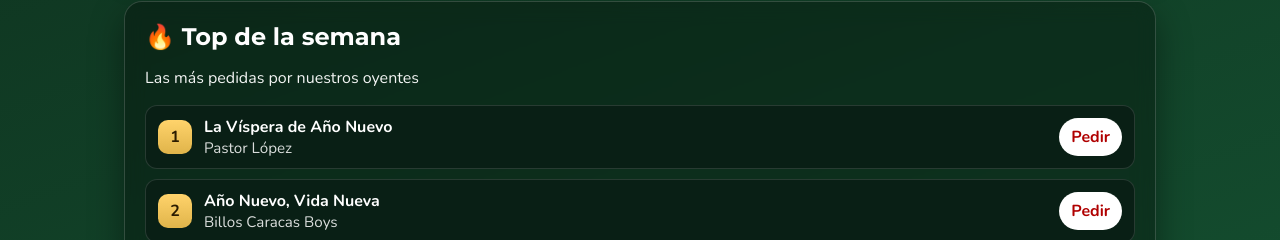
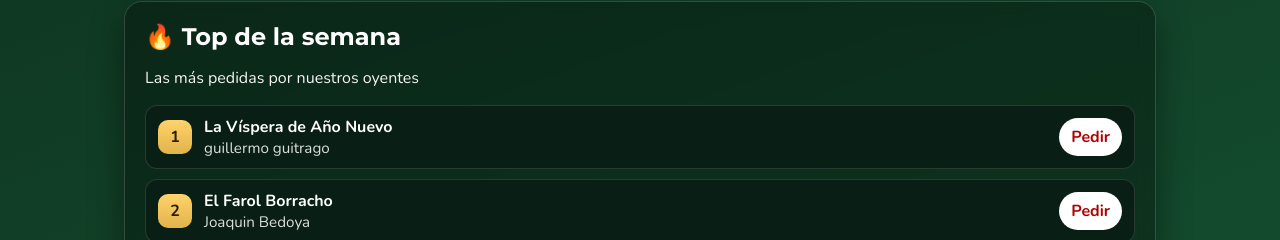
Before and after one commit to alfonso082390-a11y/diciembrestereo, a plain HTML site: page index.html in a window 1280 px wide. Shown: the part 560-800 px from the top of the page. Drawn offline with nearby package versions, Linux system fonts and the light colour scheme.

Commit message:
Update index.html

```diff
--- a/index.html
+++ b/index.html
@@ -110,8 +110,8 @@
       <h2>🔥 Top de la semana</h2>
       <p class="lead">Las más pedidas por nuestros oyentes</p>
       <div id="top-list">
-        <div class="song"><div class="left"><div class="pos">1</div><div><div class="title">La Víspera de Año Nuevo</div><div class="artist">Pastor López</div></div></div><a class="ask" target="_blank" href="https://wa.me/573052051610?text=Quiero%20la%20canci%C3%B3n%3A%20La%20V%C3%ADspera%20de%20A%C3%B1o%20Nuevo%20-%20Pastor%20L%C3%B3pez">Pedir</a></div>
-        <div class="song"><div class="left"><div class="pos">2</div><div><div class="title">Año Nuevo, Vida Nueva</div><div class="artist">Billos Caracas Boys</div></div></div><a class="ask" target="_blank" href="https://wa.me/573052051610?text=Quiero%20la%20canci%C3%B3n%3A%20A%C3%B1o%20Nuevo%2C%20Vida%20Nueva%20-%20Billos%20Caracas%20Boys">Pedir</a></div>
+        <div class="song"><div class="left"><div class="pos">1</div><div><div class="title">La Víspera de Año Nuevo</div><div class="artist">guillermo guitrago</div></div></div><a class="ask" target="_blank" href="https://wa.me/573052051610?text=Quiero%20la%20canci%C3%B3n%3A%20La%20V%C3%ADspera%20de%20A%C3%B1o%20Nuevo%20-%20Pastor%20L%C3%B3pez">Pedir</a></div>
+        <div class="song"><div class="left"><div class="pos">2</div><div><div class="title">El Farol Borracho</div><div class="artist">Joaquin Bedoya</div></div></div><a class="ask" target="_blank" href="https://wa.me/573052051610?text=Quiero%20la%20canci%C3%B3n%3A%20A%C3%B1o%20Nuevo%2C%20Vida%20Nueva%20-%20Billos%20Caracas%20Boys">Pedir</a></div>
         <div class="song"><div class="left"><div class="pos">3</div><div><div class="title">Cinco Pa' Las Doce</div><div class="artist">Néstor Zavarce</div></div></div><a class="ask" target="_blank" href="https://wa.me/573052051610?text=Quiero%20la%20canci%C3%B3n%3A%20Cinco%20Pa'%20Las%20Doce%20-%20N%C3%A9stor%20Zavarce">Pedir</a></div>
         <div class="song"><div class="left"><div class="pos">4</div><div><div class="title">El Burrito Sabanero</div><div class="artist">Juanes (versión)</div></div></div><a class="ask" target="_blank" href="https://wa.me/573052051610?text=Quiero%20la%20canci%C3%B3n%3A%20El%20Burrito%20Sabanero%20-%20Juanes">Pedir</a></div>
         <div class="song"><div class="left"><div class="pos">5</div><div><div class="title">Faltan Cinco pa' las Doce</div><div class="artist">Los 50 de Joselito</div></div></div><a class="ask" target="_blank" href="https://wa.me/573052051610?text=Quiero%20la%20canci%C3%B3n%3A%20Faltan%20Cinco%20pa'%20las%20Doce%20-%20Los%2050%20de%20Joselito">Pedir</a></div>
```
